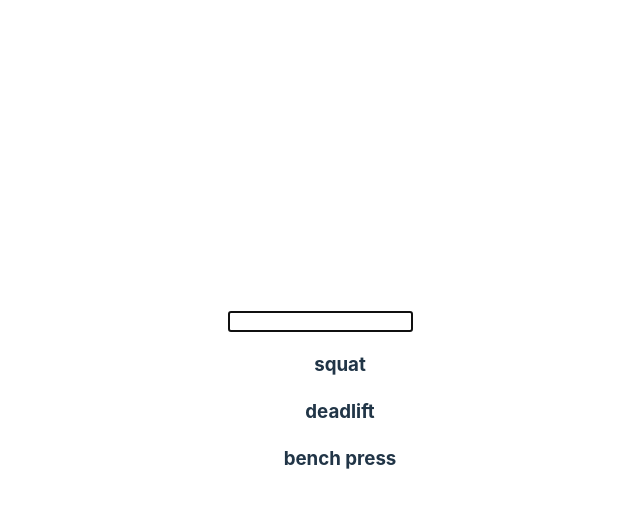
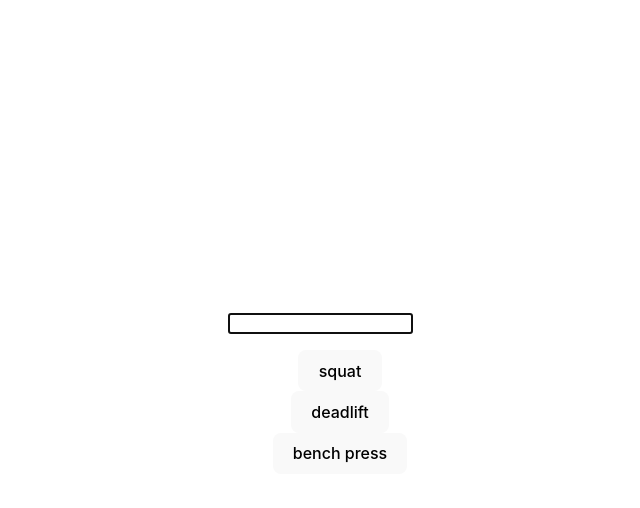
Before and after one commit to SarsaparillaSunrise/bridger, a React (Vite) app: page / in a window 1280 px wide. Both pictures are taken after a click on the button "Exercise". Shown: the top 508 px of the page, without its empty margins (320-960 px from the left). Built offline with nearby package versions, Linux system fonts and the light colour scheme.

Commit message:
Added overlay to items.

```diff
--- a/src/App.tsx
+++ b/src/App.tsx
@@ -40,7 +40,22 @@ const Home = ({clickHandler}) => {
   )
 }
 
-const Item = (item) => (<h3 key={item.name}>{item.name}</h3>)
+const Item = (item) => {
+  const [modalStatus, setModalStatus] = useState(false)
+  return (
+    <div className="item">
+
+    <button key={item.name} onClick={() => setModalStatus(!modalStatus)}>{item.name}</button>
+      {
+        modalStatus ?
+          <div className="overlay">
+          <h1>{item.name}</h1>
+          </div>
+          : ''
+      }
+    </div>
+  )
+}
 
 const Search = ({category, items}) => {
   const search = (e) => console.log(e.key)
```
